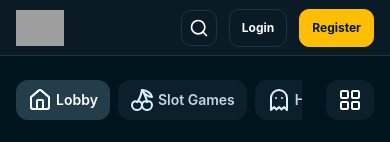
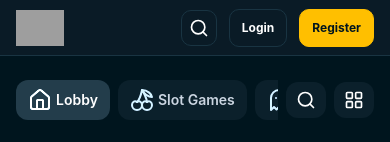
Before and after one commit to Bclick9/Bclick, a React (Vite) app in the folder frontend/: page /casino/lobby in a window 390 px wide. Shown: the top 142 px of the page. Built offline with nearby package versions, Linux system fonts and the light colour scheme; grey boxes are pictures that could not be loaded.

Commit message:
Align casino content and add inline category search
Align casino lobby width with the header and implement an inline search control for the casino category bar on desktop and mobile.

```diff
--- a/frontend/pages/Casino.tsx
+++ b/frontend/pages/Casino.tsx
@@ -2,7 +2,7 @@ import { useEffect, useMemo, useRef, useState } from 'react'
 import { Link, useParams, Navigate } from 'react-router-dom'
 import {
   Home, Cherry, Ghost, Flame, Sparkles, Crown, ShoppingBag, Rocket, Gem, Spade,
-  Trophy, Search as SearchIcon, LayoutGrid, ChevronLeft, ChevronRight, Info,
+  Trophy, Search as SearchIcon, LayoutGrid, ChevronLeft, ChevronRight, Info, X,
   type LucideIcon,
 } from 'lucide-react'
 import { GameCard, Wireframe } from '../components/cards'
@@ -13,7 +13,21 @@ const ICONS: Record<string, LucideIcon> = {
   Home, Cherry, Ghost, Flame, Sparkles, Crown, ShoppingBag, Rocket, Gem, Spade, Trophy,
 }
 
-function CategoryStrip({ active }: { active: string }) {
+type CategoryStripProps = {
+  active: string
+  searchOpen: boolean
+  searchQuery: string
+  onSearchOpenChange: (open: boolean) => void
+  onSearchQueryChange: (query: string) => void
+}
+
+function CategoryStrip({
+  active,
+  searchOpen,
+  searchQuery,
+  onSearchOpenChange,
+  onSearchQueryChange,
+}: CategoryStripProps) {
   const railRef = useRef<HTMLUListElement | null>(null)
   const [canScrollLeft, setCanScrollLeft] = useState(false)
   const [canScrollRight, setCanScrollRight] = useState(false)
@@ -40,7 +54,7 @@ function CategoryStrip({ active }: { active: string }) {
       rail.removeEventListener('scroll', updateScrollButtons)
       resizeObserver?.disconnect()
     }
-  }, [])
+  }, [searchOpen])
 
   const scrollCategories = (direction: -1 | 1) => {
     const rail = railRef.current
@@ -51,11 +65,43 @@ function CategoryStrip({ active }: { active: string }) {
     })
   }
 
+  const openSearch = () => {
+    onSearchQueryChange('')
+    onSearchOpenChange(true)
+  }
+
+  const closeSearch = () => {
+    onSearchQueryChange('')
+    onSearchOpenChange(false)
+  }
+
   return (
-    <section className="mb-6 has-[>div:empty]:mb-0">
-      <div className="space-y-2 sm:space-y-4">
-        <div className="grid grid-cols-[minmax(0,1fr)_auto] items-center justify-between overflow-hidden text-sm">
-          <div className="overflow-x-hidden">
+    <section className="mb-6">
+      <div className="flex min-w-0 items-center gap-2 text-sm">
+        {searchOpen ? (
+          <div className="flex min-w-0 flex-1 items-center gap-2 rounded-lg border border-[var(--cb-line)] bg-[var(--cb-card)] px-3 py-2 transition-colors focus-within:border-[var(--cb-yellow)]">
+            <SearchIcon className="h-5 w-5 shrink-0 text-[#aebfca]" aria-hidden="true" />
+            <input
+              type="search"
+              autoFocus
+              aria-label="Search games or providers"
+              placeholder="Search games or providers..."
+              value={searchQuery}
+              onChange={(event) => onSearchQueryChange(event.target.value)}
+              className="min-w-0 flex-1 bg-transparent text-sm text-white outline-none placeholder:text-[#7f929f]"
+            />
+            <button
+              type="button"
+              onClick={closeSearch}
+              aria-label="Close casino search"
+              title="Close search"
+              className="flex h-7 w-7 shrink-0 items-center justify-center rounded-md text-[#aebfca] transition-colors hover:bg-[var(--cb-hover)] hover:text-white"
+            >
+              <X className="h-4 w-4" />
+            </button>
+          </div>
+        ) : (
+          <div className="min-w-0 flex-1 overflow-x-hidden">
             <ul
               ref={railRef}
               aria-label="Casino categories"
@@ -72,9 +118,7 @@ function CategoryStrip({ active }: { active: string }) {
                       data-status={isActive ? 'active' : undefined}
                       className={cn(
                         'block rounded-lg px-3 py-2 text-sm font-semibold text-slate-300 transition-colors hover:bg-[var(--cb-hover)]',
-                        isActive
-                          ? 'bg-[var(--cb-item-active)] text-white'
-                          : 'bg-[var(--cb-card)]',
+                        isActive ? 'bg-[var(--cb-item-active)] text-white' : 'bg-[var(--cb-card)]',
                       )}
                     >
                       <div className="flex items-center gap-x-1">
@@ -87,13 +131,13 @@ function CategoryStrip({ active }: { active: string }) {
               })}
             </ul>
           </div>
+        )}
 
-          <div>
-            <div className="flex items-center space-x-2 pl-4">
-              <div className="hidden items-center space-x-2 md:flex">
+        {!searchOpen ? (
+          <div className="hidden shrink-0 items-center gap-2 md:flex">
             <button
               type="button"
-                  aria-label="Previous"
+              aria-label="Previous casino categories"
               onClick={() => scrollCategories(-1)}
               disabled={!canScrollLeft}
               className="group rounded-[10px] bg-[var(--cb-card)] p-1 transition-colors enabled:cursor-pointer enabled:hover:bg-[var(--cb-hover)] disabled:cursor-not-allowed disabled:opacity-50"
@@ -104,7 +148,7 @@ function CategoryStrip({ active }: { active: string }) {
             </button>
             <button
               type="button"
-                  aria-label="Next"
+              aria-label="Next casino categories"
               onClick={() => scrollCategories(1)}
               disabled={!canScrollRight}
               className="group rounded-[10px] bg-[var(--cb-card)] p-1 transition-colors enabled:cursor-pointer enabled:hover:bg-[var(--cb-hover)] disabled:cursor-not-allowed disabled:opacity-50"
@@ -114,42 +158,45 @@ function CategoryStrip({ active }: { active: string }) {
               </div>
             </button>
           </div>
+        ) : null}
 
+        {!searchOpen ? (
           <button
             type="button"
-                onClick={() => window.dispatchEvent(new Event('cb:open-search'))}
-                aria-label="Open search"
-                className="relative hidden items-center gap-2 rounded-lg bg-[var(--cb-card)] px-3 py-2 font-semibold text-white transition-colors hover:bg-[var(--cb-hover)] lg:flex"
+            onClick={openSearch}
+            aria-label="Search casino games"
+            title="Search casino games"
+            className="flex shrink-0 items-center gap-2 rounded-lg bg-[var(--cb-card)] px-2.5 py-2 font-semibold text-white transition-colors hover:bg-[var(--cb-hover)] sm:px-3"
           >
-                <SearchIcon className="h-6 w-6" />
-                <span className="text-sm">Search</span>
+            <SearchIcon className="h-5 w-5 sm:h-6 sm:w-6" />
+            <span className="hidden text-sm sm:inline">Search</span>
           </button>
+        ) : null}
 
         <Link
           to="/casino/rng/brands"
-                className="block rounded-lg bg-[var(--cb-card)] px-3 py-2 text-sm font-semibold text-white transition-colors hover:bg-[var(--cb-hover)]"
+          aria-label="Providers"
+          title="Providers"
+          className="block shrink-0 rounded-lg bg-[var(--cb-card)] px-2.5 py-2 text-sm font-semibold text-white transition-colors hover:bg-[var(--cb-hover)] sm:px-3"
         >
           <span className="flex items-center gap-x-2">
-                  <LayoutGrid className="h-6 w-6 shrink-0" />
+            <LayoutGrid className="h-5 w-5 sm:h-6 sm:w-6 shrink-0" />
             <span className="hidden lg:inline">Providers</span>
           </span>
         </Link>
-            </div>
-          </div>
-        </div>
       </div>
     </section>
   )
 }
 
-function GameGrid({ ids }: { ids: string[] }) {
+function GameGrid({ ids, emptyMessage = 'No games in this category yet.' }: { ids: string[]; emptyMessage?: string }) {
   const [shown, setShown] = useState(100)
   const games = useMemo(
     () => ids.map((id) => GAMES.find((g) => g.id === id)!).filter(Boolean),
     [ids],
   )
   if (games.length === 0) {
-    return <p className="text-muted-foreground text-sm py-10 text-center">No games in this category yet.</p>
+    return <p className="text-muted-foreground text-sm py-10 text-center">{emptyMessage}</p>
   }
   const visible = games.slice(0, shown)
   return (
@@ -239,6 +286,8 @@ function HalloweenBanner({ games }: { games: string[] }) {
 
 export function CasinoCategory() {
   const { category = 'lobby' } = useParams()
+  const [searchOpen, setSearchOpen] = useState(false)
+  const [searchQuery, setSearchQuery] = useState('')
   if (category === 'providers') return <Providers />
   const known = CASINO_CATEGORIES.some((c) => c.slug === category) || category === 'drop-and-wins'
   if (!known) return <Navigate to="/casino" replace />
@@ -246,12 +295,29 @@ export function CasinoCategory() {
   const cat = CASINO_CATEGORIES.find((c) => c.slug === category)
   const games = GAMES.filter((g) => g.categories.includes(category)).map((g) => g.id)
   const isLobby = category === 'lobby'
+  const searchTerm = searchQuery.trim().toLocaleLowerCase()
+  const searchResults = searchTerm
+    ? GAMES.filter((g) => `${g.title} ${g.provider}`.toLocaleLowerCase().includes(searchTerm)).map((g) => g.id)
+    : []
 
   return (
-    <div className="max-w-[1400px] mx-auto px-4 md:px-8 py-6">
-      <CategoryStrip active={category} />
+    <div className="mx-auto w-full max-w-screen-2xl px-4 py-6">
+      <CategoryStrip
+        active={category}
+        searchOpen={searchOpen}
+        searchQuery={searchQuery}
+        onSearchOpenChange={setSearchOpen}
+        onSearchQueryChange={setSearchQuery}
+      />
 
-      {isLobby ? (
+      {searchOpen ? (
+        <div>
+          <p className="mb-4 text-sm text-muted-foreground" aria-live="polite">
+            {searchTerm ? `${searchResults.length} games found` : 'Enter a game title or provider to start searching.'}
+          </p>
+          {searchTerm ? <GameGrid ids={searchResults} emptyMessage="No matching games found." /> : null}
+        </div>
+      ) : isLobby ? (
         <>
           <GameGrid ids={GAMES.map((g) => g.id)} />
 
@@ -285,14 +351,12 @@ export function CasinoIndex() {
 }
 
 export function Providers() {
-  return (
-    <div className="max-w-[1400px] mx-auto px-4 md:px-8 py-6">
-      <CategoryStrip active="" />
-      <div className="flex items-center gap-3 mb-6">
-        <h1 className="text-xl md:text-2xl font-extrabold text-foreground">Providers</h1>
-      </div>
-      <div className="grid grid-cols-2 sm:grid-cols-3 lg:grid-cols-5 gap-3">
-        {[...new Set(GAMES.map((g) => g.provider))].map((p) => {
+  const [searchOpen, setSearchOpen] = useState(false)
+  const [searchQuery, setSearchQuery] = useState('')
+  const providerNames = [...new Set(GAMES.map((g) => g.provider))]
+  const searchTerm = searchQuery.trim().toLocaleLowerCase()
+  const filteredProviders = providerNames.filter((provider) => !searchTerm || provider.toLocaleLowerCase().includes(searchTerm))
+
   const providerArt: Record<string, string> = {
     'Playson': 'https://campeonbet.io/assets/cms/7bd14341-c013-4993-a5ba-c5a01d7fe36a/Playson.webp',
     'Endorphina': 'https://campeonbet.io/assets/cms/7bd14341-c013-4993-a5ba-c5a01d7fe36a/Endorphina.webp',
@@ -301,7 +365,25 @@ export function Providers() {
     'Rubyplay': 'https://campeonbet.io/assets/cms/7bd14341-c013-4993-a5ba-c5a01d7fe36a/RubyPlay.webp',
     'Novomatic': 'https://campeonbet.io/assets/cms/87100fe1-7d84-4a62-a632-819515c15127/Novomatic.webp',
   }
+
   return (
+    <div className="mx-auto w-full max-w-screen-2xl px-4 py-6">
+      <CategoryStrip
+        active=""
+        searchOpen={searchOpen}
+        searchQuery={searchQuery}
+        onSearchOpenChange={setSearchOpen}
+        onSearchQueryChange={setSearchQuery}
+      />
+      <div className="flex items-center gap-3 mb-6">
+        <h1 className="text-xl md:text-2xl font-extrabold text-foreground">Providers</h1>
+        {searchOpen && searchTerm ? <span className="text-xs text-muted-foreground">{filteredProviders.length} providers found</span> : null}
+      </div>
+      {searchOpen && !searchTerm ? (
+        <p className="text-sm text-muted-foreground py-6">Enter a provider name to filter the list.</p>
+      ) : (
+        <div className="grid grid-cols-2 sm:grid-cols-3 lg:grid-cols-5 gap-3">
+          {filteredProviders.map((p) => (
             <Link
               key={p}
               to={`/casino/providers/${encodeURIComponent(p.toLowerCase().replace(/[^a-z0-9]+/g, '-'))}`}
@@ -314,9 +396,9 @@ export function Providers() {
               )}
               <p className="text-xs font-bold text-foreground text-center px-2 py-3 truncate">{p}</p>
             </Link>
-          )
-        })}
+          ))}
         </div>
+      )}
     </div>
   )
 }
@@ -328,7 +410,7 @@ export function ProviderPage() {
     (g) => g.provider.toLowerCase().replace(/[^a-z0-9]+/g, '-') === provider,
   )
   return (
-    <div className="max-w-[1400px] mx-auto px-4 md:px-8 py-6">
+    <div className="mx-auto w-full max-w-screen-2xl px-4 py-6">
       <Link to="/casino/providers" className="inline-flex items-center gap-1 text-sm text-muted-foreground hover:text-foreground mb-4 transition-colors">
         <ChevronLeft className="w-4 h-4" /> Providers
       </Link>
```
Lines whose indentation alone changed are shown as unchanged.
